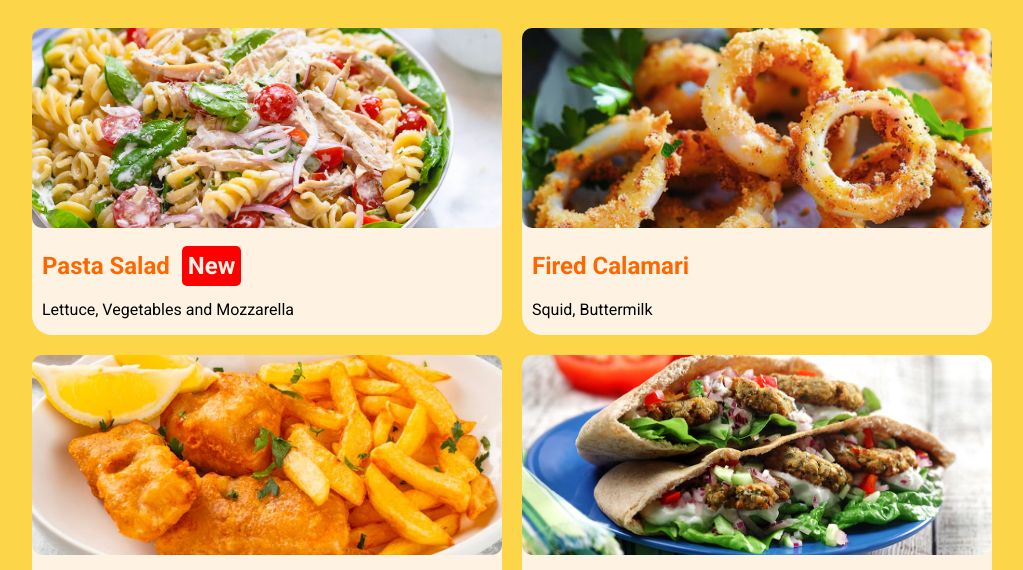
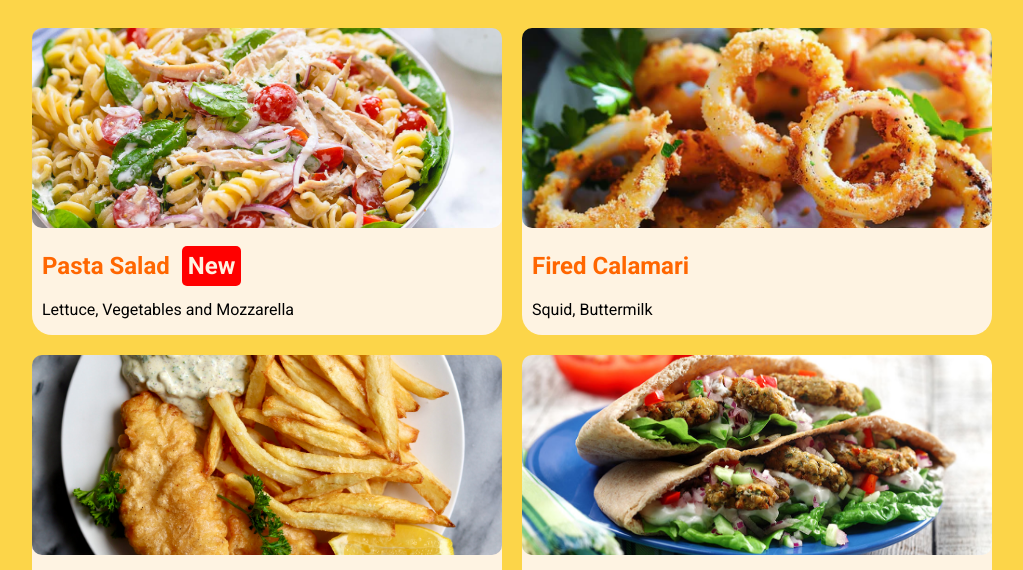
Before and after one commit to Sutirtho9/Little_Lemon-Coursera, a website: page index.html in a window 1280 px wide. Shown: the part 230-800 px from the top of the page, without its empty margins (128-1151 px from the left). Drawn offline with Linux system fonts and the light colour scheme.

Commit message:
Changed image

```diff
--- a/index.html
+++ b/index.html
@@ -38,7 +38,7 @@
 
             <div class="card">
                 <div class="image-cont">
-                    <img src="images/fish and chips.avif" alt="falafel photo" class="image">
+                    <img src="images/fish and chips.jpg" alt="falafel photo" class="image">
                 </div>
                 <div class="item-desc">
                     <h2>Fish and Chips</h2>
```
Also changed, not shown: images/fish and chips.avif (deleted), images/fish and chips.jpg (added).
